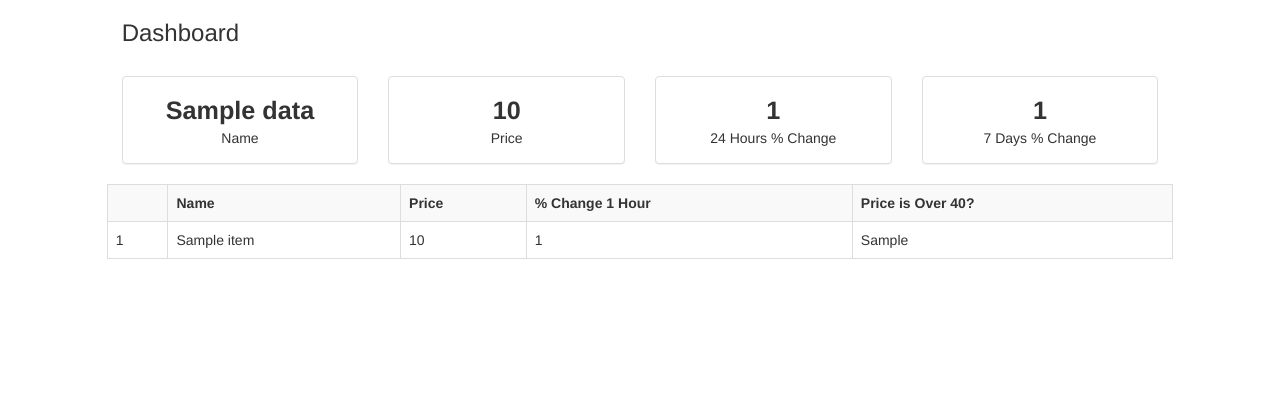
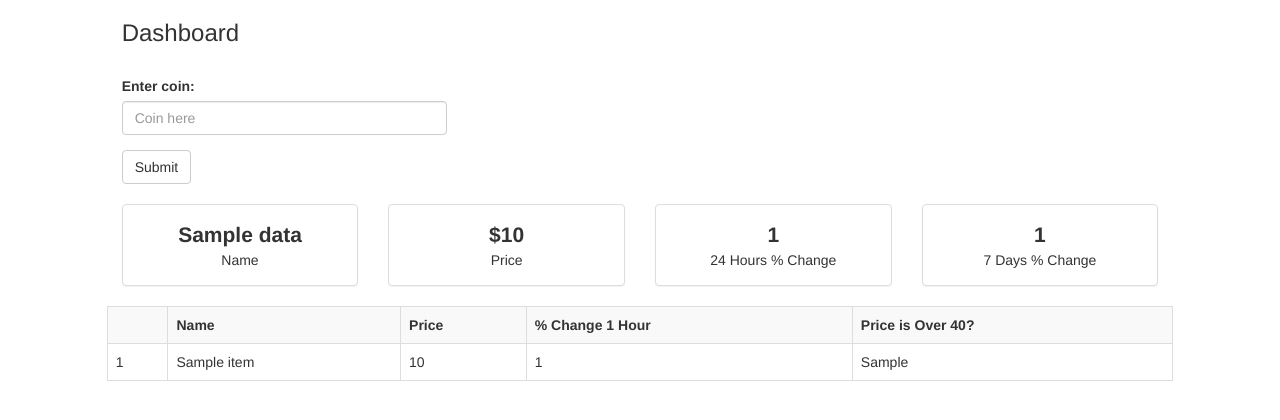
Before and after one commit to kootoomo/Flask-ubuntu, a Flask app: template udemyFlask/app/templates/index.html in a window 1280 px wide. Shown: the top 420 px of the page. Run offline with Flask 2, Linux system fonts and the light colour scheme; the template is opened without the code that fills it: most values are stand-ins (such as "Sample title", 1, 10 or a date in 2020); some libraries are stand-ins or nearby versions.

Commit message:
form for adding coins

```diff
--- a/udemyFlask/app/static/style.css
+++ b/udemyFlask/app/static/style.css
@@ -1,5 +1,5 @@
 .boxValue {
-    font-size: 180%;
+    font-size: 150%;
     font-weight: bold;
     text-align: center;
 }
--- a/udemyFlask/app/templates/index.html
+++ b/udemyFlask/app/templates/index.html
@@ -12,6 +12,20 @@
         <div class="col-md-1"></div>
         <div class="col-md-10">
             <h3>Dashboard</h3><br>
+
+            <div class="row">
+            <div class="col-md-4">
+            <form class="form-line" method="post">
+                <div class="form-group">
+                    <label>Enter coin: </label>
+                    <input type="text" class="form-control" id="cointype" name="cointype" placeholder="Coin here">
+                </div>
+                <button type="submit" class="btn btn-default">Submit</button>
+            </form>
+            <br>
+            </div>
+            </div>
+
             <div class="row">
 
             <div class="col-md-3">
@@ -26,7 +40,7 @@
             <div class="col-md-3">
                 <div class="panel panel-default">
                 <div class="panel-body">
-                <span class="boxValue"><center>{{ data["price_usd"] }}</center></span>
+                <span class="boxValue"><center>${{ data["price_usd"] }}</center></span>
                 <div><center>Price</center></div>
                 </div>
                 </div>
```
Also changed, not shown: udemyFlask/app/process_data.py (+3 -6 lines), udemyFlask/app/views.py (+14 -3 lines).
